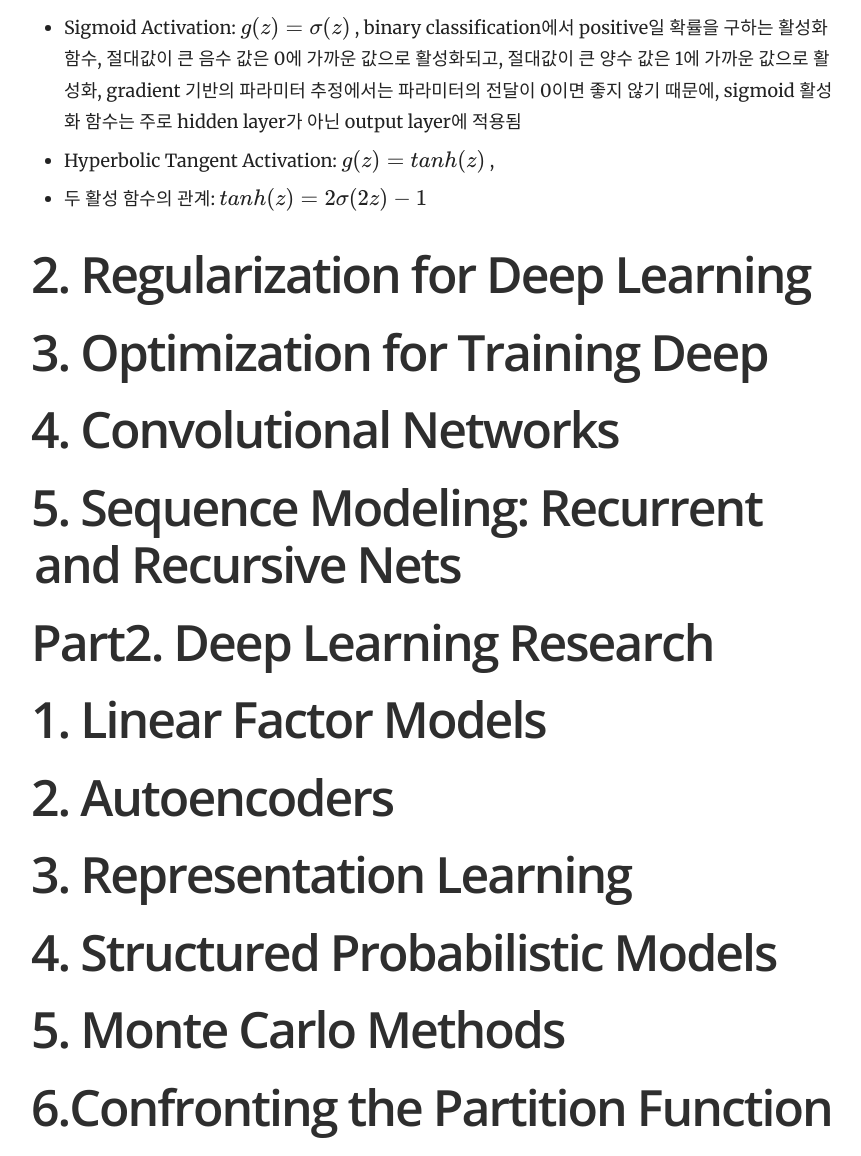
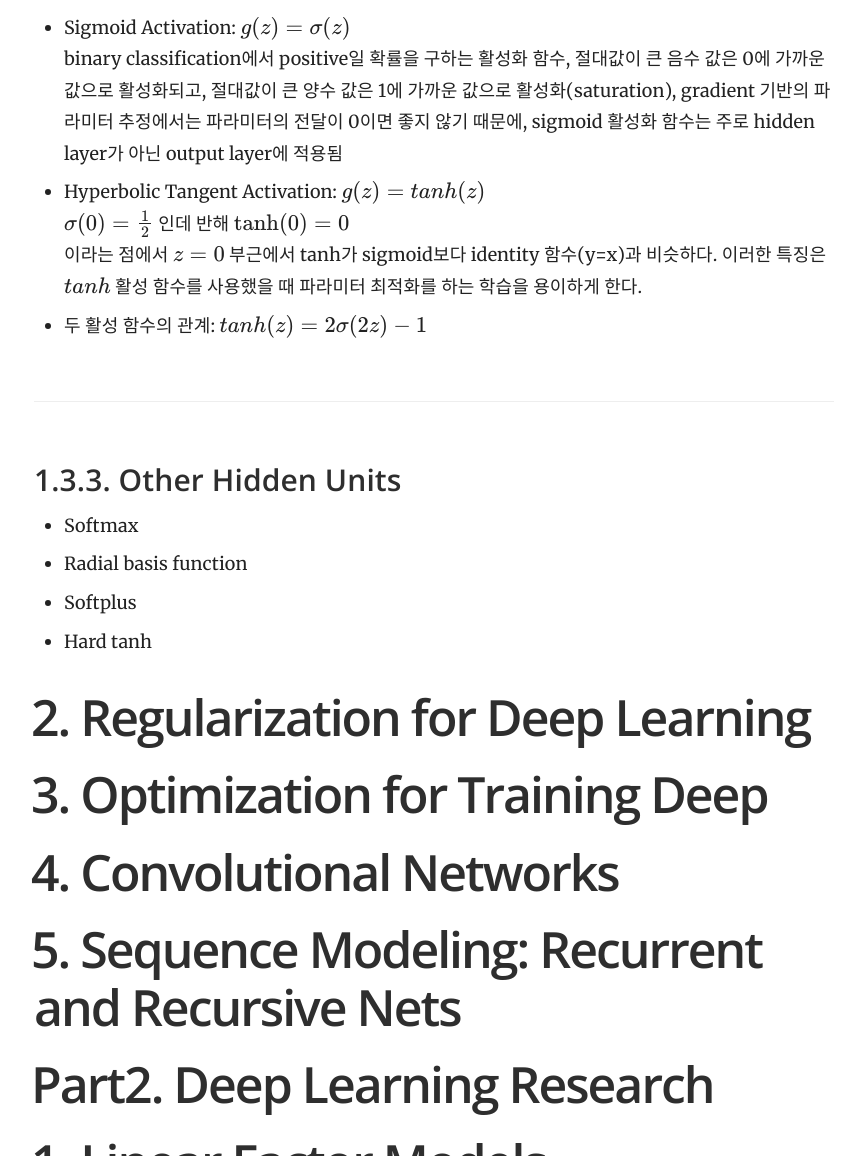
Before and after one commit to yrk3434/yrk3434.github.io, a Jekyll site: the page built from _docs/Theory/Deep Learning Overview.md, in a window 1280 px wide and 1400 px high, scrolled down 8235 px. Shown: the part 244-1400 px from the top of the window, without its empty margins (356-1217 px from the left). Built offline with Jekyll 4.4.1, drawn with Linux system fonts in a browser that asks for light colours; formulas are drawn with MathJax 3.

Commit message:
Update Deep Learning Overview.md

```diff
--- a/_docs/Theory/Deep Learning Overview.md
+++ b/_docs/Theory/Deep Learning Overview.md
@@ -156,10 +156,18 @@ b. 변형
 
 <img src="https://www.researchgate.net/profile/Junxi-Feng/publication/335845675/figure/fig3/AS:804124836765699@1568729709680/Commonly-used-activation-functions-a-Sigmoid-b-Tanh-c-ReLU-and-d-LReLU.ppm" width="60%">
 
-- Sigmoid Activation: $ g(z) = \sigma (z) $ , binary classification에서 positive일 확률을 구하는 활성화 함수, 절대값이 큰 음수 값은 0에 가까운 값으로 활성화되고, 절대값이 큰 양수 값은 1에 가까운 값으로 활성화, gradient 기반의 파라미터 추정에서는 파라미터의 전달이 0이면 좋지 않기 때문에, sigmoid 활성화 함수는 주로 hidden layer가 아닌 output layer에 적용됨
-- Hyperbolic Tangent Activation: $ g(z) = tanh(z) $ ,
+- Sigmoid Activation: $ g(z) = \sigma (z) $  <br/>
+binary classification에서 positive일 확률을 구하는 활성화 함수, 절대값이 큰 음수 값은 0에 가까운 값으로 활성화되고, 절대값이 큰 양수 값은 1에 가까운 값으로 활성화(saturation), gradient 기반의 파라미터 추정에서는 파라미터의 전달이 0이면 좋지 않기 때문에, sigmoid 활성화 함수는 주로 hidden layer가 아닌 output layer에 적용됨 <br/>
+- Hyperbolic Tangent Activation: $ g(z) = tanh(z) $   <br/>
+ $ \sigma(0) = \frac{1}{2} $ 인데 반해 $ \tanh(0) = 0 $ <br/> 이라는 점에서 $ z=0 $ 부근에서 tanh가 sigmoid보다 identity 함수(y=x)과 비슷하다. 이러한 특징은 $ tanh $ 활성 함수를 사용했을 때 파라미터 최적화를 하는 학습을 용이하게 한다.
 - 두 활성 함수의 관계: $ tanh(z) = 2 \sigma (2z) -1 $
 
+### 1.3.3. Other Hidden Units
+
+- Softmax
+- Radial basis function
+- Softplus
+- Hard tanh
 
 
 # 2. Regularization for Deep Learning
```
